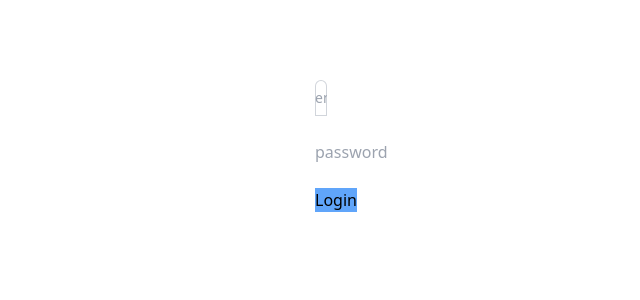
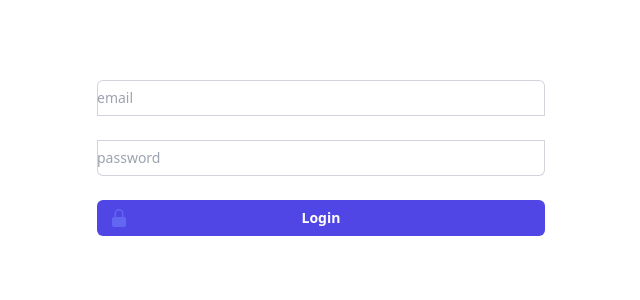
Before and after one commit to JosafatJimenezB/nextjs-farmacia, a Next.js app: page /login in a window 1280 px wide. Shown: the top 300 px of the page, without its empty margins (319-959 px from the left). Built offline with nearby package versions, Linux system fonts and the light colour scheme.

Commit message:
styles: estilos del button y los container

```diff
--- a/pages/login.js
+++ b/pages/login.js
@@ -23,8 +23,9 @@ function Login() {
 
   return (
     <div className="flex min-h-full items-center justify-center px-4 py-12 sm:px-6 lg:px-8">
-      <div className="container w-3 h-4">
+      <div className="w-full max-w-md space-y-8">
         <form onSubmit={handleSubmit} className="mt-8 space-y-6">
+          <div>
             <input
               name="email"
               type="email"
@@ -32,13 +33,38 @@ function Login() {
               className="relative block w-full rounded-t-md border-0 py-1.5 text-gray-900 ring-1 ring-inset ring-gray-300 placeholder:text-gray-400 focus: z-1 focus:ring-indigo-600 sm:text-sm sm:leading-6"
               onChange={handleChange}
             ></input>
+          </div>
+          <div>
             <input
               name="password"
               type="password"
+              className="relative block w-full rounded-b-md border-0 py-1.5 text-gray-900 ring-1 ring-inset ring-gray-300 placeholder:text-gray-400 focus:z-10 focus:ring-2 focus:ring-inset focus:ring-indigo-600 sm:text-sm sm:leading-6"
               placeholder="password"
               onChange={handleChange}
             ></input>
-          <button className="bg-blue-400">Login</button>
+          </div>
+          <div>
+            <button
+              type="submit"
+              class="group relative flex w-full justify-center rounded-md bg-indigo-600 px-3 py-2 text-sm font-semibold text-white hover:bg-indigo-500 focus-visible:outline focus-visible:outline-2 focus-visible:outline-offset-2 focus-visible:outline-indigo-600"
+            >
+              <span class="absolute inset-y-0 left-0 flex items-center pl-3">
+                <svg
+                  class="h-5 w-5 text-indigo-500 group-hover:text-indigo-400"
+                  viewBox="0 0 20 20"
+                  fill="currentColor"
+                  aria-hidden="true"
+                >
+                  <path
+                    fill-rule="evenodd"
+                    d="M10 1a4.5 4.5 0 00-4.5 4.5V9H5a2 2 0 00-2 2v6a2 2 0 002 2h10a2 2 0 002-2v-6a2 2 0 00-2-2h-.5V5.5A4.5 4.5 0 0010 1zm3 8V5.5a3 3 0 10-6 0V9h6z"
+                    clip-rule="evenodd"
+                  />
+                </svg>
+              </span>
+              Login
+            </button>
+          </div>
         </form>
       </div>
     </div>
```
Lines whose indentation alone changed are shown as unchanged.
